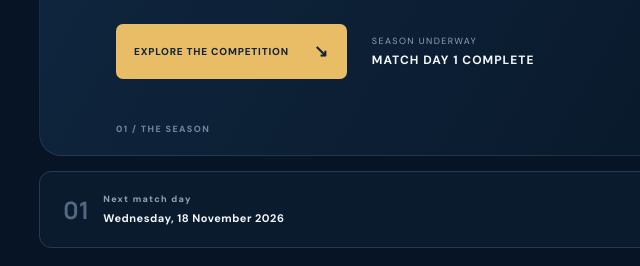
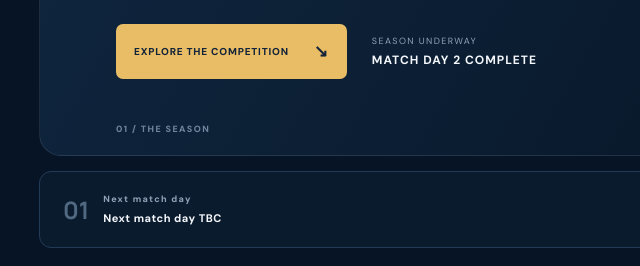
Before and after one commit to Player-Pro/ACSAD, a plain HTML site: page index.html in a window 1280 px wide. Shown: the part 534-800 px from the top of the page, 25-665 px from the left. Drawn offline with Linux system fonts and the light colour scheme.

Commit message:
Refresh ACSAD homepage after SEPEP Match Day 2

```diff
--- a/index.html
+++ b/index.html
@@ -23,14 +23,14 @@
       <p class="competition-overline">YEAR 7 · INTER-CLASS SPORTS</p>
       <h1>Two classes.<br><em>One champion.</em></h1>
       <p class="competition-intro">The SEPEP competition is underway. Captains, team rivalries, match days and a race for the Grand Final — ACSAD is following every step.</p>
-      <div class="competition-hero-actions"><a href="#format" class="competition-button">EXPLORE THE COMPETITION <b>↘</b></a><span class="competition-start"><small>SEASON UNDERWAY</small><strong>MATCH DAY 1 COMPLETE</strong></span></div>
+      <div class="competition-hero-actions"><a href="#format" class="competition-button">EXPLORE THE COMPETITION <b>↘</b></a><span class="competition-start"><small>SEASON UNDERWAY</small><strong>MATCH DAY 2 COMPLETE</strong></span></div>
     </div>
     <div class="competition-hero-art" aria-hidden="true"><div class="orbit orbit-one"></div><div class="orbit orbit-two"></div><div class="orbit-core"><span>ACSAD</span><b>26</b></div><div class="orbit-label orbit-label-top">THE SEASON</div><div class="orbit-label orbit-label-bottom">STARTS HERE</div></div>
     <div class="competition-hero-foot"><span>01 / THE SEASON</span><span>ALKIMOS COLLEGE · YEAR 7</span></div>
   </section>
 
   <section class="competition-status-row" aria-label="Competition status">
-    <div><span class="status-index">01</span><span><small>Next match day</small><strong>Wednesday, 18 November 2026</strong></span></div>
+    <div><span class="status-index">01</span><span><small>Next match day</small><strong>Next match day TBC</strong></span></div>
   </section>
 
   <section class="competition-countdown-feature" aria-labelledby="school-countdown-title">
@@ -66,10 +66,10 @@
 
   <section class="competition-latest">
     <div class="competition-section-heading"><div><span class="competition-label">ACSAD COVERAGE DESK</span><h2>What's next?</h2></div><p>Official announcements will appear here as the competition takes shape.</p></div>
-    <div class="competition-next-card"><div class="next-date"><small>NEXT MATCHUP</small><strong>UP</strong><b>VS</b><small>DODGEBALL</small></div><div class="next-copy"><span class="competition-label">FINAL DODGEBALL MATCHUP</span><h3>Red Bull vs The Snails</h3><p>Red Bull enter the matchup after two dominant wins, while The Snails look to respond after their upset loss to The Scorpions. Both teams are 1–1 or better in the opening day records, and this is their final dodgeball meeting.</p></div><div class="next-mark">→</div></div>
+    <div class="competition-next-card"><div class="next-date"><small>NEXT MATCHUP</small><strong>UP</strong><b>VS</b><small>DODGEBALL</small></div><div class="next-copy"><span class="competition-label">MATCH DAY 2 · RESULTS</span><h3>The Snails lead by one point.</h3><p>After Match Day 2, The Snails sit top on 9 points, with Red Bull second on 8 after a one-point disciplinary deduction. The Scorpions are third on 6, The Best Team fourth on 3 and AC 12 fifth on 0.</p></div><div class="next-mark">→</div></div>
   </section>
 
-  <section class="competition-cta"><span>MATCH DAY 1 COMPLETE</span><h2>The championship has begun.</h2><p>Red Bull start with two wins, The Scorpions deliver the opening-day upset, and the title race is already moving.</p><div class="opening-date">FRIDAY <b>13</b> NOVEMBER 2026</div></section>
+  <section class="competition-cta"><span>MATCH DAY 1 COMPLETE</span><h2>The championship has begun.</h2><p>The Snails lead on 9 points, with Red Bull close behind on 8. The championship race is tightening.</p><div class="opening-date">MATCH DAY 2 · WEDNESDAY <b>18</b> NOVEMBER 2026</div></section>
 </main>
 <footer class="competition-footer"><a href="index.html"><img src="logo.svg" alt="ACSAD"></a><div><strong>ACSAD<span>.</span> COMPETITION EDITION</strong><small>Alkimos College Sports & Athletics Digital</small></div><a href="admin.html">ADMIN ACCESS ↗</a></footer>
 </body>
```
